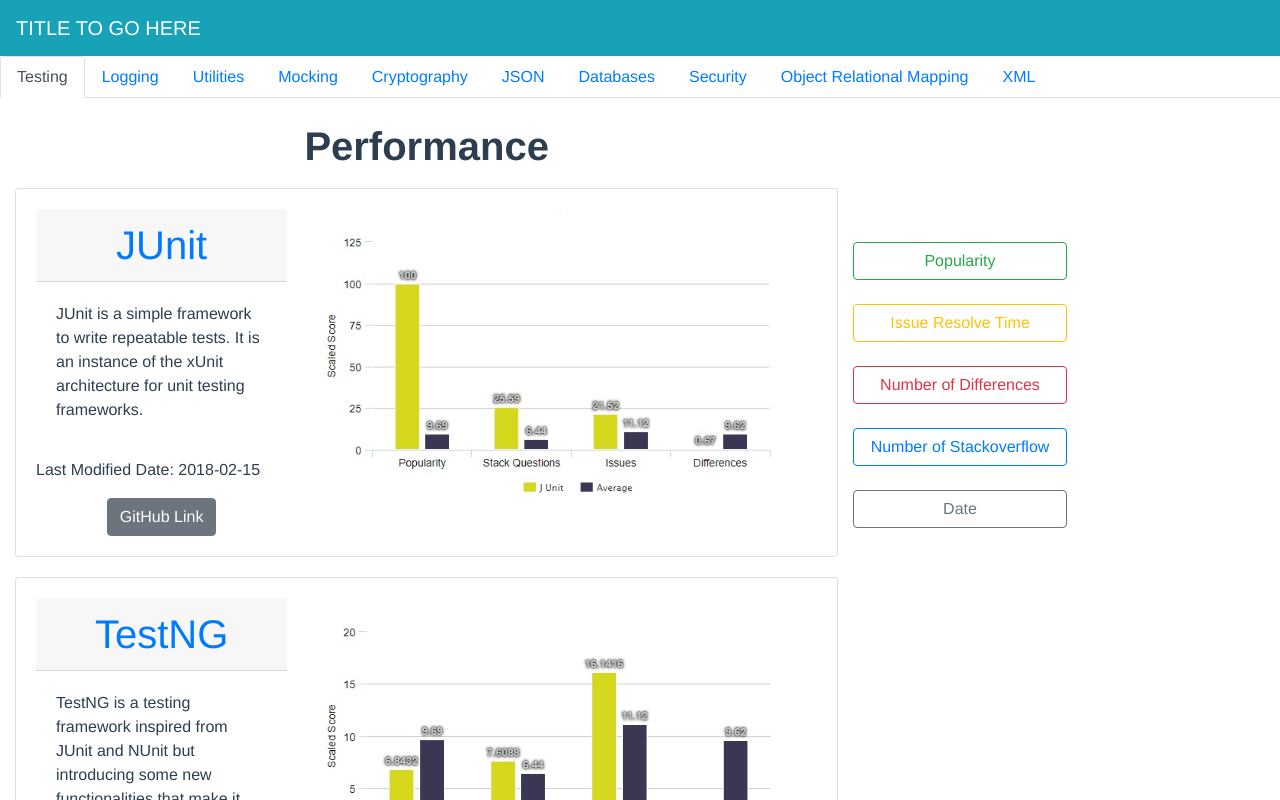
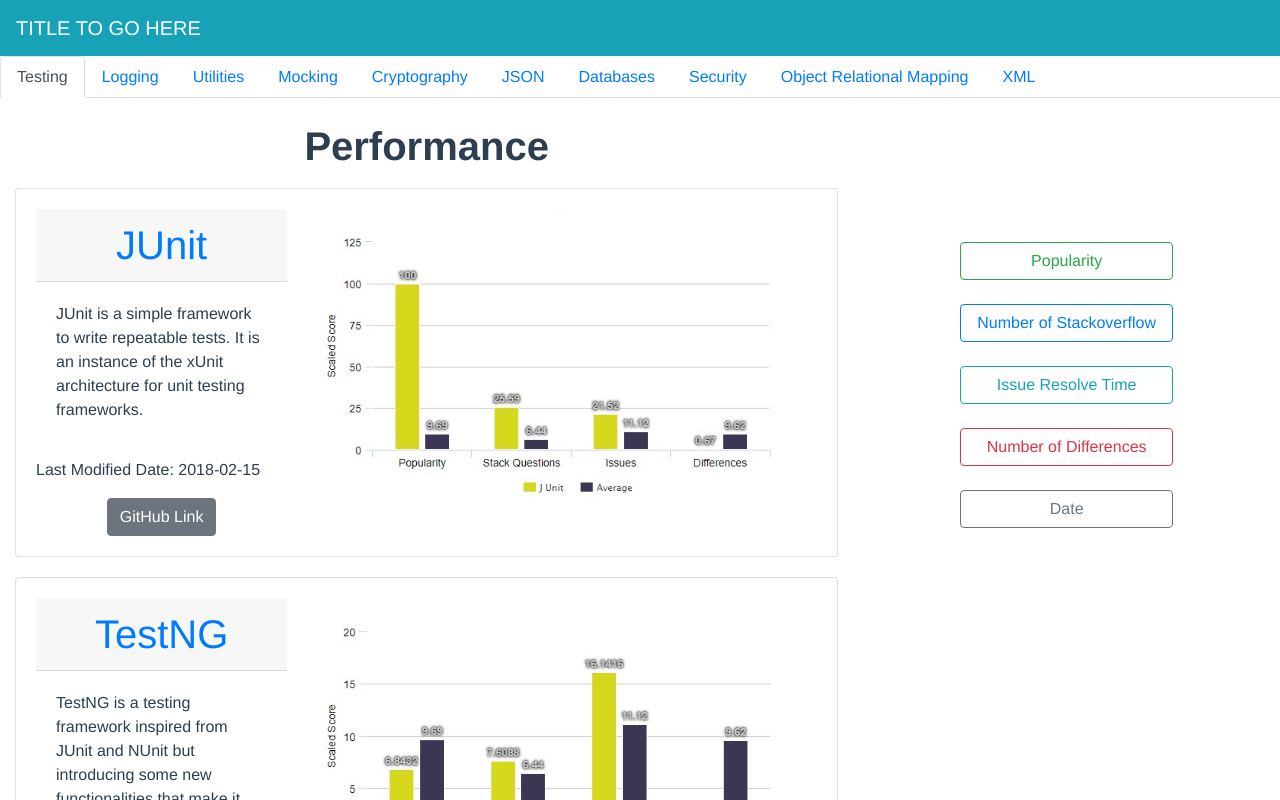
Before and after one commit to erichsueh/GoblinSharksProject3, a Vue app in the folder packageManager/: page /#/testing/popularity in a window 1280 px wide. Shown: the top 800 px of the page. Built offline with nearby package versions, Linux system fonts and the light colour scheme.

Commit message:
changed colors for filters

```diff
--- a/packageManager/src/components/testing/test.vue
+++ b/packageManager/src/components/testing/test.vue
@@ -34,6 +34,8 @@
           </center>
         </b-col>
 
+        <b-col cols="1"/>
+
         <b-col cols="2">
           <br>
           <br>
@@ -42,20 +44,22 @@
           <br>
           <br>
           <div class="filter">
+
+            <!-- pop, stack, iss, diff, date -->
           <b-row>
             <b-button to="/testing/popularity" block="true" variant="outline-success" id="Performance" class="testingBtn">Popularity</b-button>
           </b-row>
           <br>
           <b-row>
-            <b-button to="/testing/issue" block="true" variant="outline-warning" id="IssueResolve" class="testingBtn">Issue Resolve Time</b-button>
+            <b-button to="/testing/stackoverflow" block="true" variant="outline-primary" id="Stackoverflow" class="testingBtn">Number of Stackoverflow</b-button>
+          </b-row>
+          <br>
+          <b-row>
+            <b-button to="/testing/issue" block="true" variant="outline-info" id="IssueResolve" class="testingBtn">Issue Resolve Time</b-button>
           </b-row>
           <br>
           <b-row>
             <b-button to="/testing/differences" block="true" variant="outline-danger" id="Differences" class="testingBtn">Number of Differences</b-button>
-          </b-row>
-          <br>
-           <b-row>
-            <b-button to="/testing/stackoverflow" block="true" variant="outline-primary" id="Stackoverflow" class="testingBtn">Number of Stackoverflow</b-button>
           </b-row>
           <br>
           <b-row>
```
